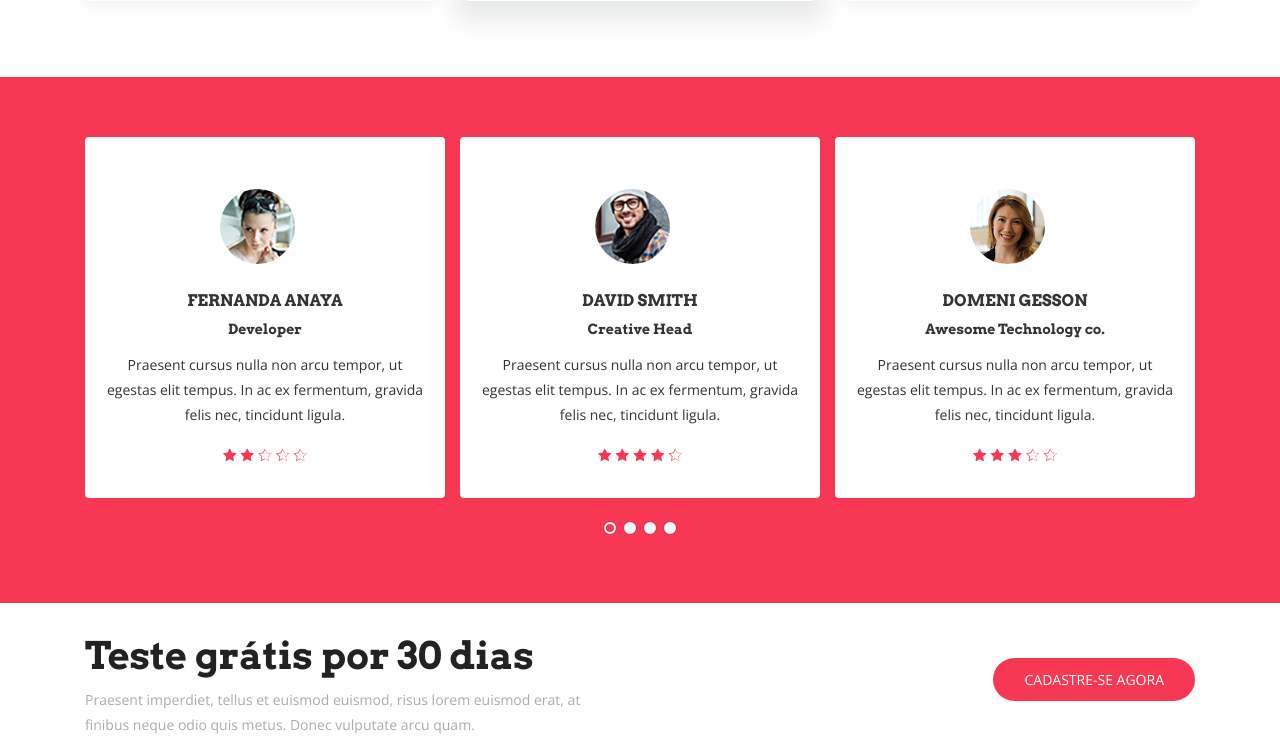
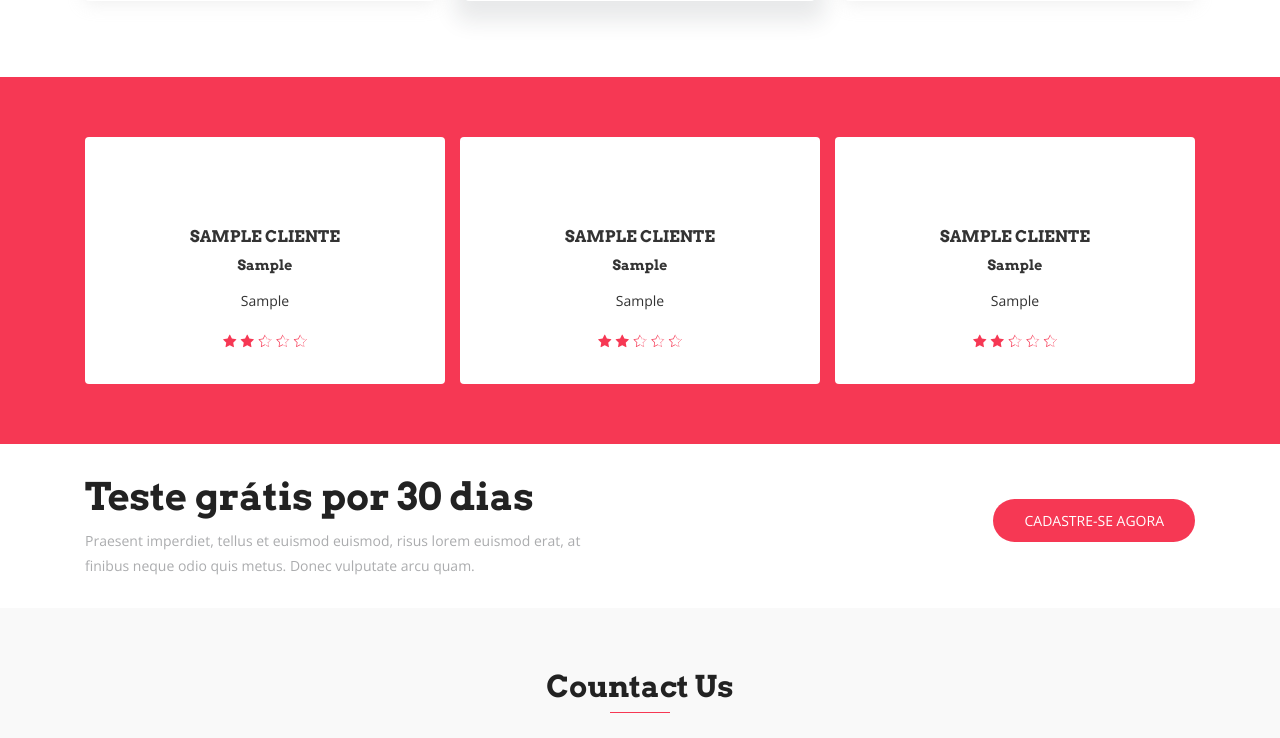
Before and after one commit to David0102/Project_Fusion_CursoDjango, a Django app: page / in a window 1280 px wide. Shown: the part 3317-4055 px from the top of the page. Run offline with Django 4.2, Linux system fonts and the light colour scheme; tables that the repository leaves empty hold one stand-in row (values such as "Sample post"); some libraries are stand-ins or nearby versions; some web fonts are replaced.

Commit message:
Capturando avaliações de clientes do banco

```diff
--- a/core/admin.py
+++ b/core/admin.py
@@ -1,5 +1,5 @@
 from django.contrib import admin
-from .models import Cargo, Servico, Funcionario, Recurso
+from .models import Cargo, Servico, Funcionario, Recurso, Cliente
 
 @admin.register(Cargo)
 class CargoAdmin(admin.ModelAdmin):
@@ -16,3 +16,7 @@ class FuncionarioAdmin(admin.ModelAdmin):
 @admin.register(Recurso)
 class RecursoAdmin(admin.ModelAdmin):
     list_display = ('nome', 'modificado', 'ativo')
+
+@admin.register(Cliente)
+class ClienteAdmin(admin.ModelAdmin):
+    list_display = ('nome', 'cargo', 'modificado', 'ativo')
--- a/core/models.py
+++ b/core/models.py
@@ -75,3 +75,25 @@ class Recurso(Base):
 
     def __str__(self):
         return self.nome
+
+class Cliente(Base):
+    STAR_CHOICES = {
+        ('1', '1 estrela'),
+        ('2', '2 estrelas'),
+        ('3', '3 estrelas'),
+        ('4', '4 estrelas'),
+        ('5', '5 estrelas'),
+    }
+
+    nome = models.CharField('Nome', max_length=100)
+    cargo = models.ForeignKey('core.cargo', verbose_name='Cargo', on_delete=models.CASCADE)
+    avaliacao = models.TextField('Avaliação', max_length=200)
+    estrelas = models.CharField('Estrelas', max_length=12, choices=STAR_CHOICES)
+    imagem = StdImageField('Imagem', upload_to='clientes', variations={'thumb': {'width': 100, 'height': 100, 'crop': True}})
+
+    class Meta:
+        verbose_name = 'Cliente'
+        verbose_name_plural = 'Clientes'
+
+    def __str__(self):
+        return self.nome
--- a/core/templates/testimonial.html
+++ b/core/templates/testimonial.html
@@ -4,94 +4,59 @@
         <div class="row justify-content-center">
             <div class="col-lg-12 col-md-12 col-sm-12 col-xs-12">
                 <div id="testimonials" class="owl-carousel wow fadeInUp" data-wow-delay="1.2s">
+                    {% for cliente in clientes %}
                     <div class="item">
                         <div class="testimonial-item">
                             <div class="img-thumb">
-                                <img src="{% static 'img/testimonial/img1.jpg' %}" alt="">
+                                <img src="{{clientes.imagem.thumb.url}}" alt="">
                             </div>
                             <div class="info">
-                                <h2><a href="#">David Smith</a></h2>
-                                <h3><a href="#">Creative Head</a></h3>
+                                <h2><a href="#">{{cliente.nome}}</a></h2>
+                                <h3><a href="#">{{cliente.cargo}}</a></h3>
                             </div>
                             <div class="content">
-                                <p class="description">Praesent cursus nulla non arcu tempor, ut egestas elit
-                                    tempus. In ac ex fermentum, gravida felis nec, tincidunt ligula.</p>
+                                <p class="description">{{cliente.avaliacao}}</p>
                                 <div class="star-icon mt-3">
+                                    {% if cliente.estrelas == '5' %}
+                                    <span><i class="lni-star-filled"></i></span>
+                                    <span><i class="lni-star-filled"></i></span>
+                                    <span><i class="lni-star-filled"></i></span>
+                                    <span><i class="lni-star-filled"></i></span>
+                                    <span><i class="lni-star-filled"></i></span>
+                                    {% endif %}
+                                    {% if cliente.estrelas == '4' %}
                                     <span><i class="lni-star-filled"></i></span>
                                     <span><i class="lni-star-filled"></i></span>
                                     <span><i class="lni-star-filled"></i></span>
                                     <span><i class="lni-star-filled"></i></span>
                                     <span><i class="lni-star-half"></i></span>
-                                </div>
-                            </div>
-                        </div>
-                    </div>
-                    <div class="item">
-                        <div class="testimonial-item">
-                            <div class="img-thumb">
-                                <img src="{% static 'img/testimonial/img2.jpg' %}" alt="">
-                            </div>
-                            <div class="info">
-                                <h2><a href="#">Domeni GEsson</a></h2>
-                                <h3><a href="#">Awesome Technology co.</a></h3>
-                            </div>
-                            <div class="content">
-                                <p class="description">Praesent cursus nulla non arcu tempor, ut egestas elit
-                                    tempus. In ac ex fermentum, gravida felis nec, tincidunt ligula.</p>
-                                <div class="star-icon mt-3">
+                                    {% endif %}
+                                    {% if cliente.estrelas == '3' %}
                                     <span><i class="lni-star-filled"></i></span>
                                     <span><i class="lni-star-filled"></i></span>
                                     <span><i class="lni-star-filled"></i></span>
                                     <span><i class="lni-star-half"></i></span>
                                     <span><i class="lni-star-half"></i></span>
-                                </div>
-                            </div>
-                        </div>
-                    </div>
-                    <div class="item">
-                        <div class="testimonial-item">
-                            <div class="img-thumb">
-                                <img src="{% static 'img/testimonial/img3.jpg' %}" alt="">
-                            </div>
-                            <div class="info">
-                                <h2><a href="#">Dommini Albert</a></h2>
-                                <h3><a href="#">Nesnal Design co.</a></h3>
-                            </div>
-                            <div class="content">
-                                <p class="description">Praesent cursus nulla non arcu tempor, ut egestas elit
-                                    tempus. In ac ex fermentum, gravida felis nec, tincidunt ligula.</p>
-                                <div class="star-icon mt-3">
-                                    <span><i class="lni-star-filled"></i></span>
-                                    <span><i class="lni-star-filled"></i></span>
-                                    <span><i class="lni-star-filled"></i></span>
-                                    <span><i class="lni-star-filled"></i></span>
-                                    <span><i class="lni-star-half"></i></span>
-                                </div>
-                            </div>
-                        </div>
-                    </div>
-                    <div class="item">
-                        <div class="testimonial-item">
-                            <div class="img-thumb">
-                                <img src="{% static 'img/testimonial/img4.jpg' %}" alt="">
-                            </div>
-                            <div class="info">
-                                <h2><a href="#">Fernanda Anaya</a></h2>
-                                <h3><a href="#">Developer</a></h3>
-                            </div>
-                            <div class="content">
-                                <p class="description">Praesent cursus nulla non arcu tempor, ut egestas elit
-                                    tempus. In ac ex fermentum, gravida felis nec, tincidunt ligula.</p>
-                                <div class="star-icon mt-3">
+                                    {% endif %}
+                                    {% if cliente.estrelas == '2' %}
                                     <span><i class="lni-star-filled"></i></span>
                                     <span><i class="lni-star-filled"></i></span>
                                     <span><i class="lni-star-half"></i></span>
                                     <span><i class="lni-star-half"></i></span>
                                     <span><i class="lni-star-half"></i></span>
+                                    {% endif %}
+                                    {% if cliente.estrelas == '1' %}
+                                    <span><i class="lni-star-filled"></i></span>
+                                    <span><i class="lni-star-half"></i></span>
+                                    <span><i class="lni-star-half"></i></span>
+                                    <span><i class="lni-star-half"></i></span>
+                                    <span><i class="lni-star-half"></i></span>
+                                    {% endif %}
                                 </div>
                             </div>
                         </div>
                     </div>
+                    {% endfor %}
                 </div>
             </div>
         </div>
--- a/core/views.py
+++ b/core/views.py
@@ -1,6 +1,6 @@
 from typing import Any, Dict
 from django.views.generic import TemplateView
-from .models import Funcionario, Servico, Recurso
+from .models import Funcionario, Servico, Recurso, Cliente
 
 class IndexView(TemplateView):
     template_name = 'index.html'
@@ -10,4 +10,5 @@ class IndexView(TemplateView):
         context['servicos'] = Servico.objects.order_by('?').all()
         context['funcionarios'] = Funcionario.objects.order_by('?').all()
         context['recursos'] = Recurso.objects.all()
+        context['clientes'] = Cliente.objects.order_by('?').all()
         return context
```
Also changed, not shown: core/migrations/0008_alter_recurso_icone_alter_servico_icone.py (added), core/migrations/0009_alter_recurso_icone_alter_servico_icone_cliente.py (added), core/migrations/0010_alter_cliente_estrelas_alter_recurso_icone_and_more.py (added), core/migrations/0011_alter_cliente_estrelas_alter_recurso_icone_and_more.py (added), core/migrations/0012_alter_cliente_estrelas_alter_recurso_icone_and_more.py (added), core/migrations/0013_alter_recurso_icone_alter_servico_icone_and_more.py (added), core/migrations/0014_alter_recurso_icone_alter_servico_icone_cliente.py (added), core/migrations/0015_alter_cliente_estrelas_alter_cliente_imagem_and_more.py (added), media/clientes/img1.jpg (added), media/clientes/img1_MsnWGsw.jpg (added), media/clientes/img2.jpg (added), media/clientes/img2_UzIaQyp.jpg (added), media/clientes/img3.jpg (added), media/clientes/img3_IQIMoPV.jpg (added), 2 more files.
